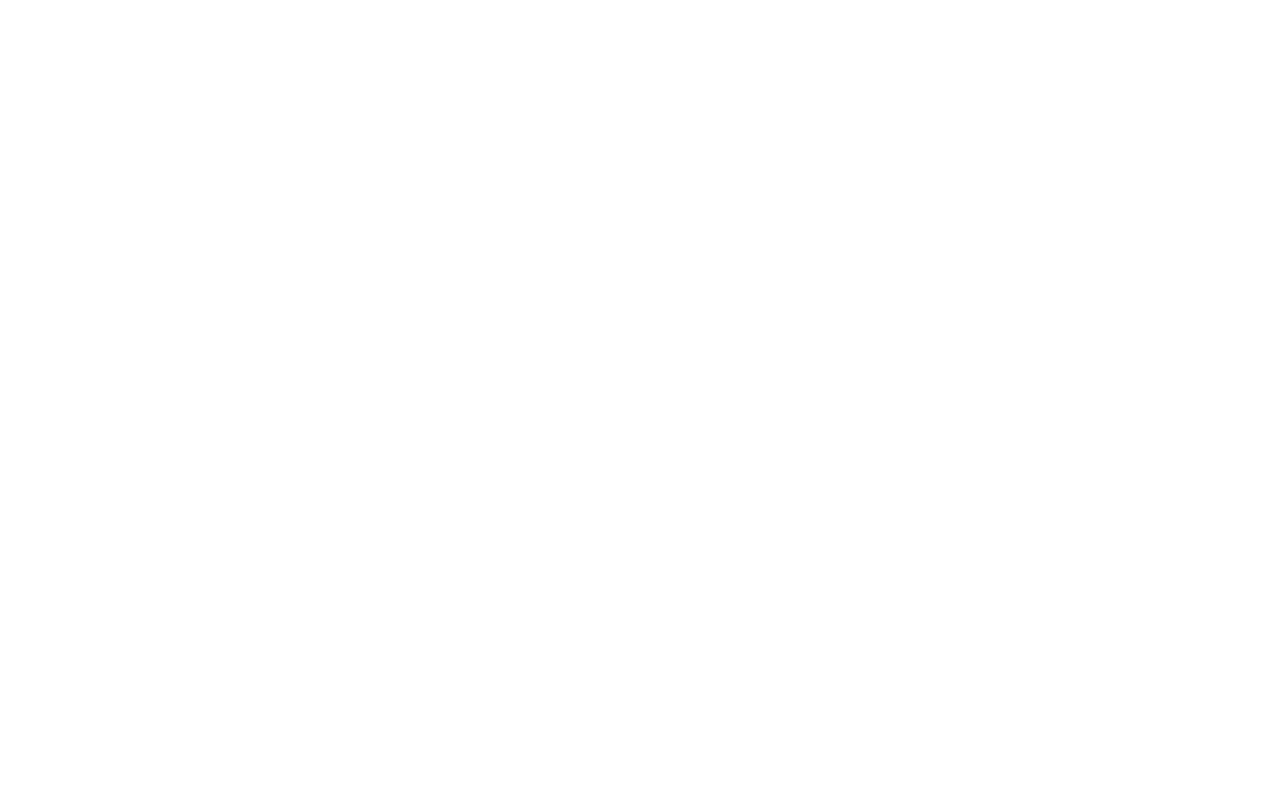
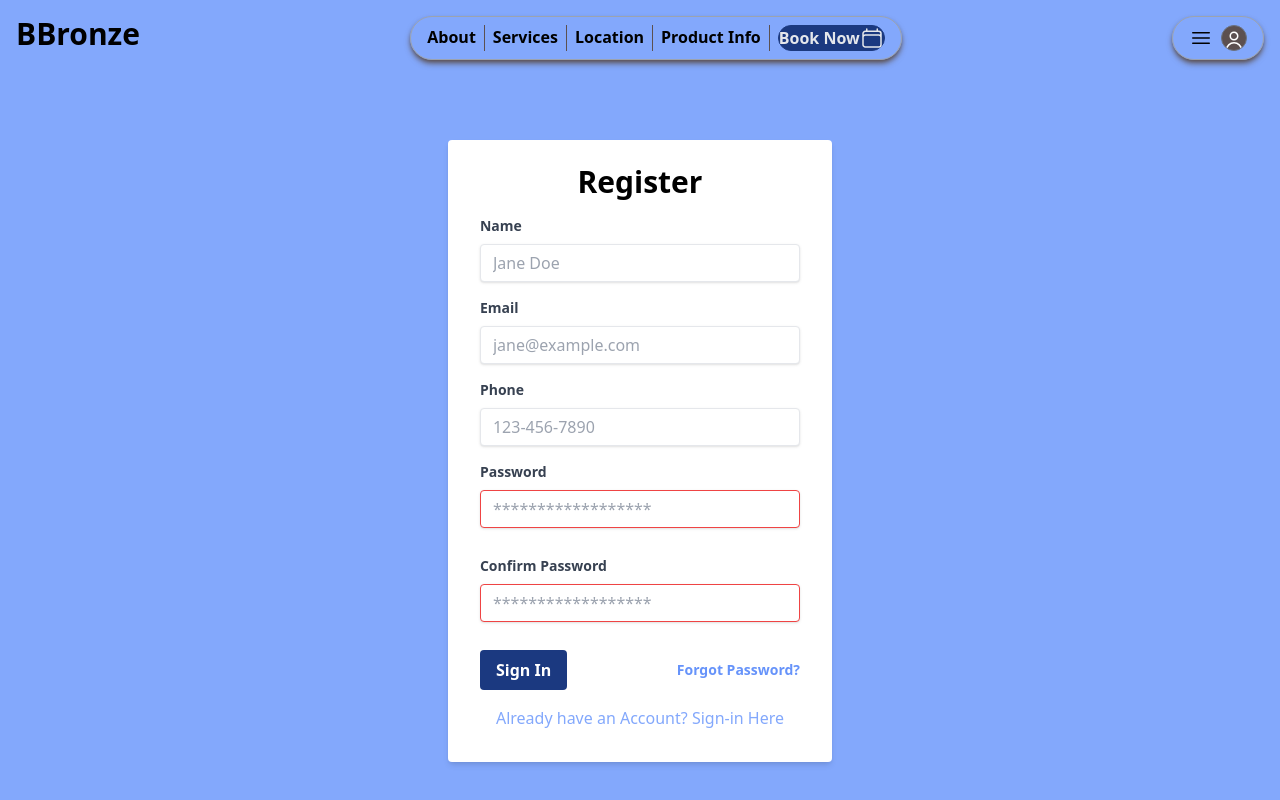
Before and after one commit to shadowedj33/bbronze-app, a React (Vite) app in the folder client/: page /register in a window 1280 px wide. Before the commit this address had no page. Built offline with nearby package versions, Linux system fonts and the light colour scheme.

Commit message:
RegisterPage commit

```diff
--- a/client/src/App.jsx
+++ b/client/src/App.jsx
@@ -2,6 +2,7 @@
 import LoginPage from "./pages/LoginPage.jsx";
 import Layout from "./components/Layout.jsx";
 import IndexPage from "./pages/IndexPage.jsx";
+import RegisterPage from "./pages/RegisterPage.jsx";
 
 function App() {
   return (
@@ -9,6 +10,7 @@
       <Route path="/" element={<Layout />}>
         <Route index element={<IndexPage />} />
         <Route path="/login" element={<LoginPage />} />
+        <Route path="/register" element={<RegisterPage />} />
       </Route>
 
     </Routes>
--- a/client/src/index.css
+++ b/client/src/index.css
@@ -1,6 +1,15 @@
 @tailwind base;
 @tailwind components;
 @tailwind utilities;
+
+
+/* input styles */
+input[type="text"],input[type="password"],
+input[type="email"],input[type="number"],
+input[type="tel"],
+textarea {
+  @apply shadow appearance-none border rounded w-full py-2 px-3 text-gray-700 leading-tight focus:outline-none;
+}
 
 /* LoginPage Styles in index.css */
 .login-container {
@@ -40,5 +49,5 @@
   }
 
   .create-account-link {
-    @apply bg-lbrown hover:bg-mbrown text-lblue font-thin py-2 px-4 mt-2 rounded-full focus:outline-none;
+    @apply text-lblue hover:text-dblue font-thin px-4 mt-4 focus:outline-none;
   }
--- a/client/src/pages/LoginPage.jsx
+++ b/client/src/pages/LoginPage.jsx
@@ -7,10 +7,10 @@
                 <div className='login-box'>
                     <h2 className='login-title'>Login</h2>
                     <div className='mb-4'>
-                        <label className='login-label' htmlFor='username'>
-                            Username
+                        <label className='login-label' htmlFor='email'>
+                            Email
                         </label>
-                        <input className='login-input' id='username' type='text' placeholder='Username' />
+                        <input className='login-input' id='username' type='email' placeholder='your@email.com' />
                     </div>
                     <div className='mb-6'>
                         <label className='login-label' htmlFor='password'>
@@ -30,7 +30,7 @@
                     <div className='flex items-center justify-center'>
                         <div className='create-account-link' href='#'>
                             No account yet?
-                            <Link to={'/register'}> Register Here</Link>
+                            <Link to={'/register'} className="font-bold font-mblue underline">Register Here</Link>
                         </div>
                     </div>
                 </div>
--- /dev/null
+++ b/client/src/pages/RegisterPage.jsx
@@ -0,0 +1,81 @@
+import { Link } from "react-router-dom";
+
+export default function RegisterPage() {
+    return (
+        <div className="mt-20 grow items-center justify-around">
+            <div className="login-container">
+                <div className="login-box">
+                    <h2 className="login-title">Register</h2>
+                    <div className="mb-4">
+                        <label className="login-label" htmlFor="name">
+                            Name
+                        </label>
+                        <input
+                            className="login-input"
+                            id="name"
+                            type="text"
+                            placeholder="Jane Doe"
+                        />
+                    </div>
+                    <div className="mb-4">
+                        <label className="login-label" htmlFor="email">
+                            Email
+                        </label>
+                        <input
+                            className="login-input"
+                            id="email"
+                            type="email"
+                            placeholder="jane@example.com"
+                        />
+                    </div>
+                    <div className="mb-4">
+                        <label className="login-label" htmlFor="phone">
+                            Phone
+                        </label>
+                        <input
+                            className="login-input"
+                            id="phone"
+                            type="tel"
+                            placeholder="123-456-7890"
+                        />
+                    </div>
+                    <div className="mb-4">
+                        <label className="login-label" htmlFor="password">
+                            Password
+                        </label>
+                        <input
+                            className="login-password-input"
+                            id="password"
+                            type="password"
+                            placeholder="******************"
+                        />
+                    </div>
+                    <div className="mb-4">
+                        <label className="login-label" htmlFor="confirmPassword">
+                            Confirm Password
+                        </label>
+                        <input
+                            className="login-password-input"
+                            id="confirmPassword"
+                            type="password"
+                            placeholder="******************"
+                        />
+                    </div>
+                    <div className="flex items-center justify-between">
+                        <button className="login-button" type="button">
+                            Sign In
+                        </button>
+                        <a className="forgot-password-link" href="#">
+                            Forgot Password?
+                        </a>
+                    </div>
+                    <div className="flex items-center justify-center">
+                        <div className="create-account-link" href="#">
+                            Already have an Account? <Link to={"/login"}> Sign-in Here</Link>
+                        </div>
+                    </div>
+                </div>
+            </div>
+        </div>
+    );
+}
```
